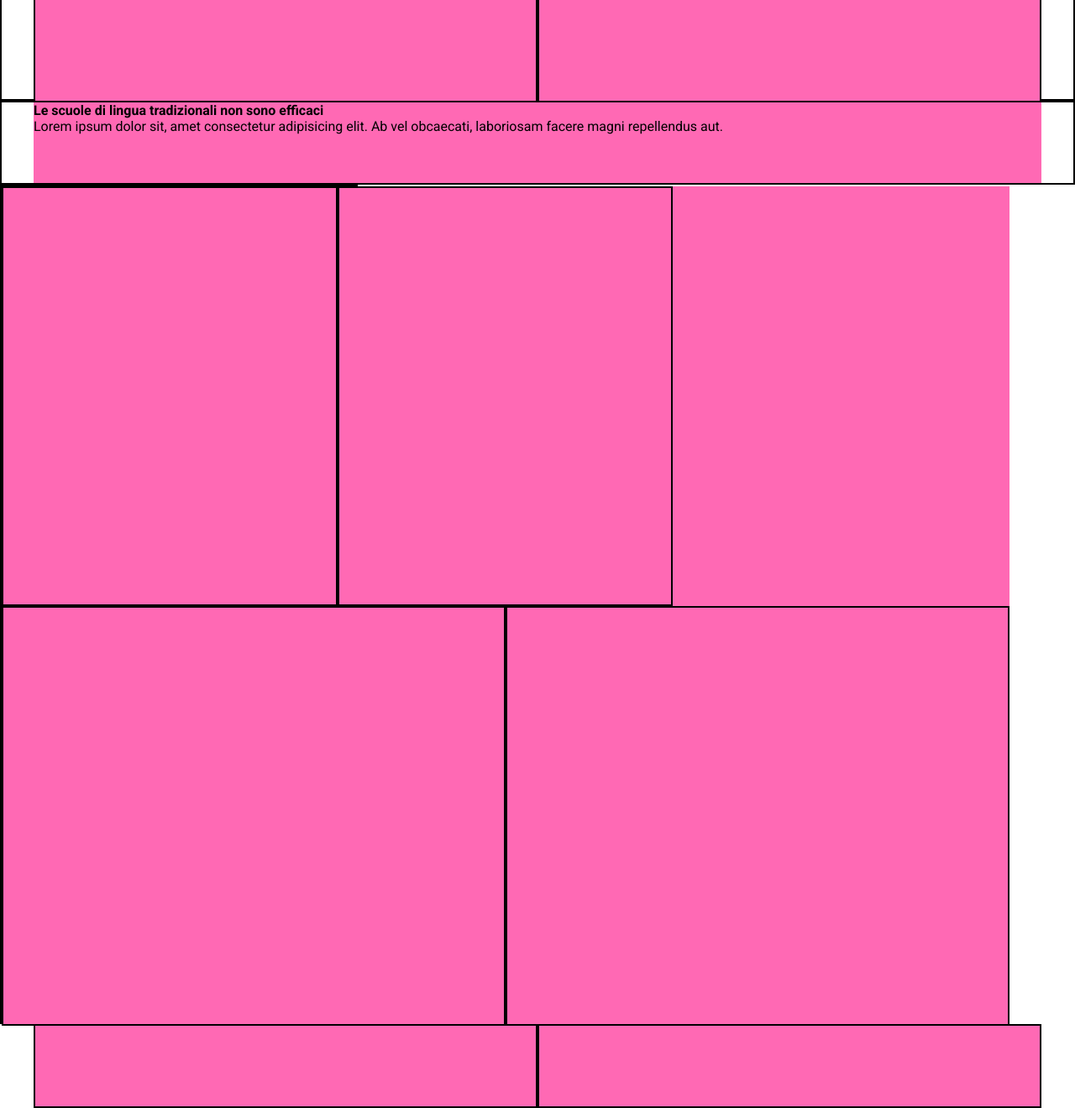
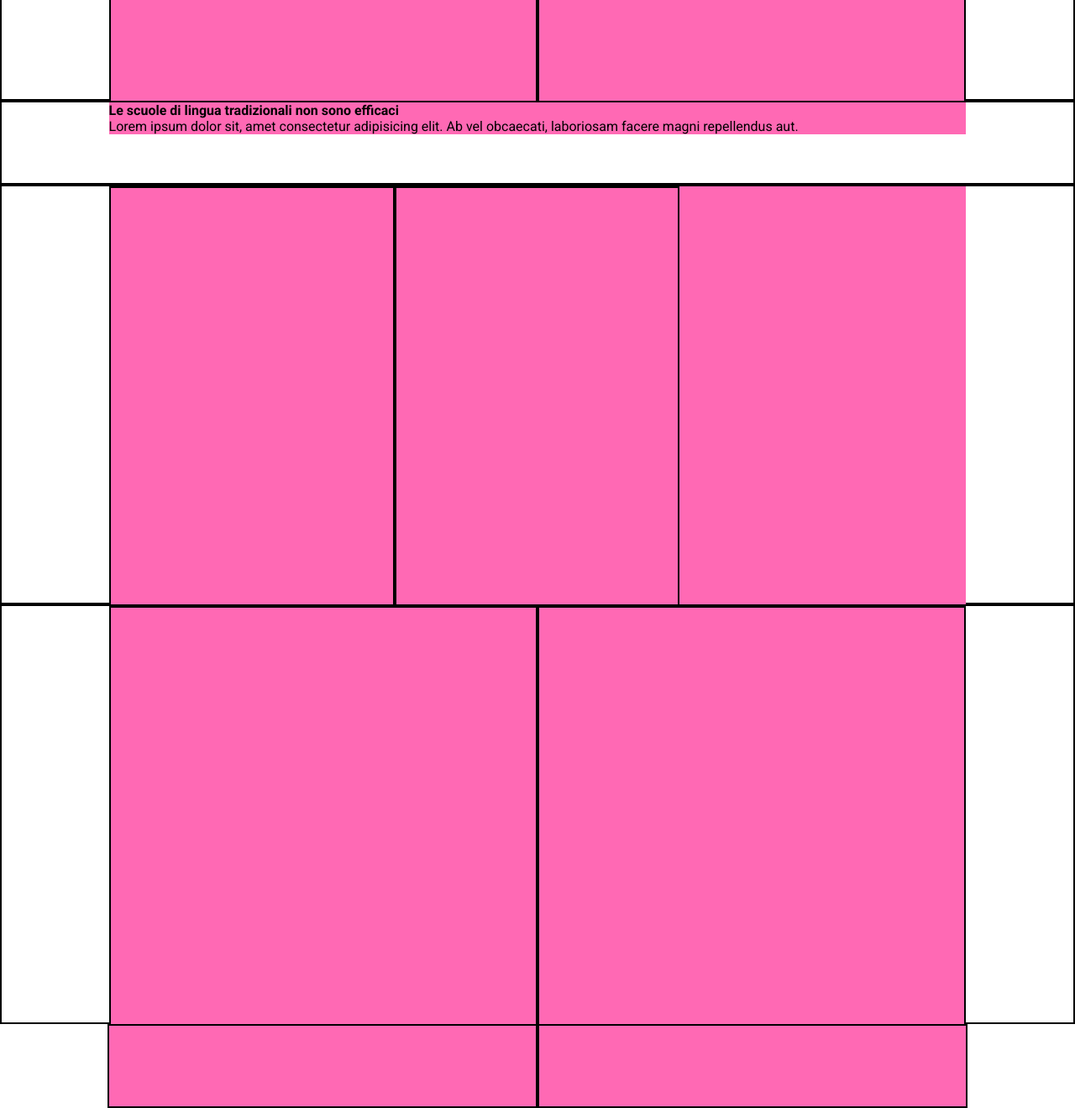
Before and after one commit to leitongchen/htmlcss-fluentify, a plain HTML site: page index.html in a window 1280 px wide. Shown: the part 460-1780 px from the top of the page at 84% size. Drawn offline with Linux system fonts and the light colour scheme.

Commit message:
sistemato problemi struttura

```diff
--- a/index.html
+++ b/index.html
@@ -32,14 +32,14 @@
                 </p>
             </div>
         </section>
-        <section class="column col-3 h-500 border">
-            <div class="wrapper clearfix">
+        <section class="column h-500 border">
+            <div class="wrapper h-500 clearfix">
                 <div class="f-left col-3 h-500 border"></div>
                 <div class="f-left col-3 h-500 border"></div>
             </div>
         </section>
-        <section class="column col-2 h-500 border">
-            <div class="wrapper clearfix">
+        <section class="column h-500 border">
+            <div class="wrapper h-500 clearfix">
                 <div class="f-left col-2 h-500 border"></div>
                 <div class="f-left col-2 h-500 border"></div>
             </div>
--- a/style/style.css
+++ b/style/style.css
@@ -44,9 +44,8 @@ html {
 
 /* classi comuni */
 .wrapper {
-    width: 1200px;
+    width: 80%;
     margin: auto;
-    height: 100%;
 
     background-color: hotpink;
 }
```
